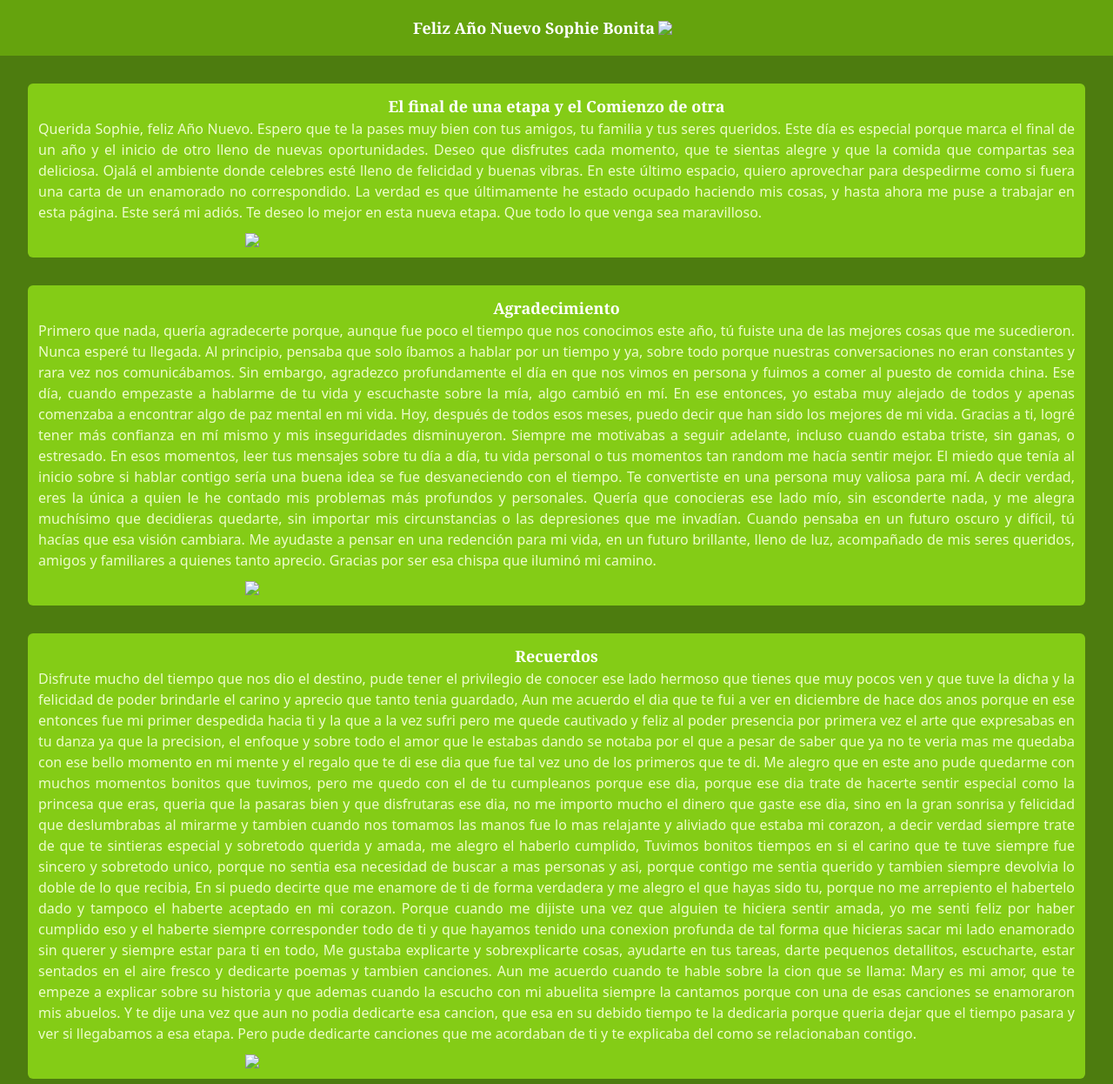
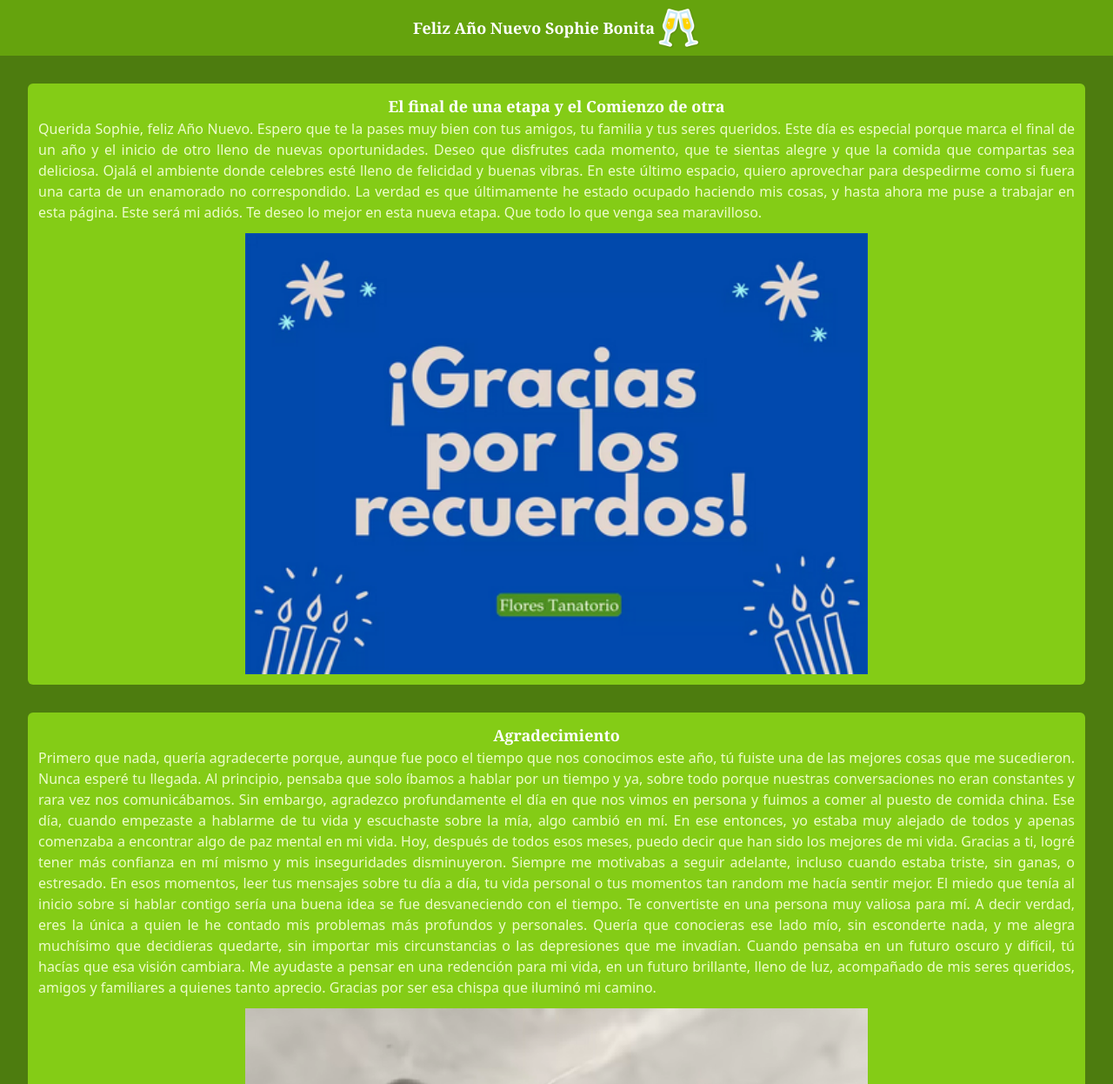
Before and after one commit to MisaelUAT/regalo_sophiev1.0, a plain HTML site: page content/new_year.html in a window 1280 px wide. Shown: the top 1246 px of the page at 87% size. Drawn offline with nearby package versions, Linux system fonts and the light colour scheme.

Commit message:
correcion de imagenes

```diff
--- a/content/new_year.html
+++ b/content/new_year.html
@@ -6,7 +6,7 @@
     <title>Año Nuevo</title>
     <link
       rel="shortcut icon"
-      href="./img/3943424-celebration-christmas-confetti-garland-new-party-year_111584.ico"
+      href="../img/3943424-celebration-christmas-confetti-garland-new-party-year_111584.ico"
       type="image/x-icon"
     />
     <script src="https://cdn.tailwindcss.com"></script>
@@ -18,7 +18,7 @@
       <h1 class="text-center text-lg font-bold font-serif">
         Feliz Año Nuevo Sophie Bonita
       </h1>
-      <img src="./img/New-Year-icon_30287.png" class="min-[360px]:w-12 ms-1" />
+      <img src="../img/New-Year-icon_30287.png" class="min-[360px]:w-12 ms-1" />
     </header>
 
     <section class="flex flex-row justify-center">
@@ -43,7 +43,7 @@
           todo lo que venga sea maravilloso.
         </p>
         <div class="w-full flex flex-row justify-center">
-          <img src="./img/Despedida.png" class="w-[60%] mt-3" id="image-cat" />
+          <img src="../img/Despedida.png" class="w-[60%] mt-3" id="image-cat" />
         </div>
       </div>
     </section>
@@ -86,7 +86,7 @@
           chispa que iluminó mi camino.
         </p>
         <div class="w-full flex flex-row justify-center">
-          <img src="./img/chihuahua.png" class="w-[60%] mt-3" id="image-cat" />
+          <img src="../img/chihuahua.png" class="w-[60%] mt-3" id="image-cat" />
         </div>
       </div>
     </section>
@@ -144,7 +144,7 @@
         </p>
         <div class="w-full flex flex-row justify-center">
           <img
-            src="./img/perro_enamorado.png"
+            src="../img/perro_enamorado.png"
             class="w-[60%] mt-3"
             id="image-cat"
           />
@@ -191,7 +191,7 @@
         </p>
         <div class="w-full flex flex-row justify-center">
           <img
-            src="./img/adios.jpg"
+            src="../img/adios.jpg"
             class="w-[60%] mt-3"
             id="image-cat"
           />
```
